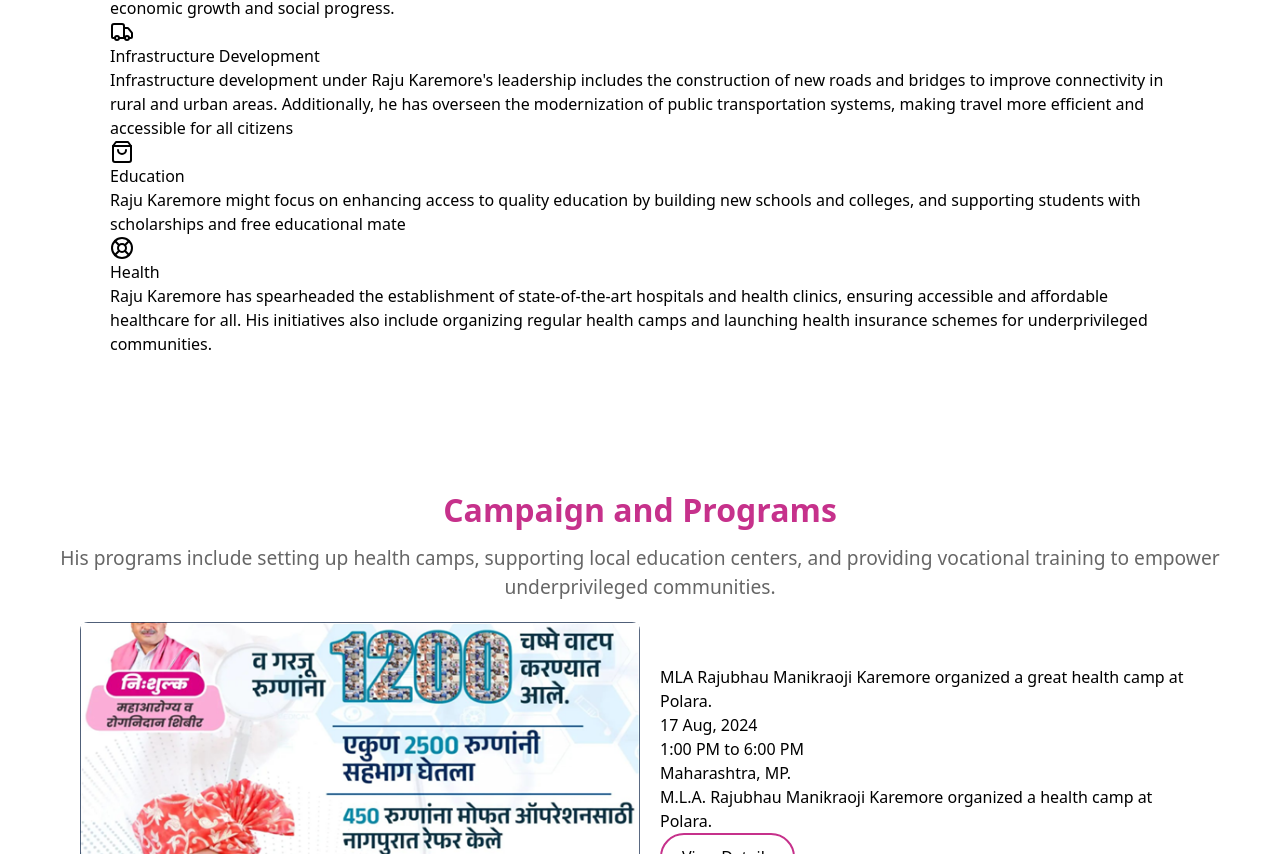
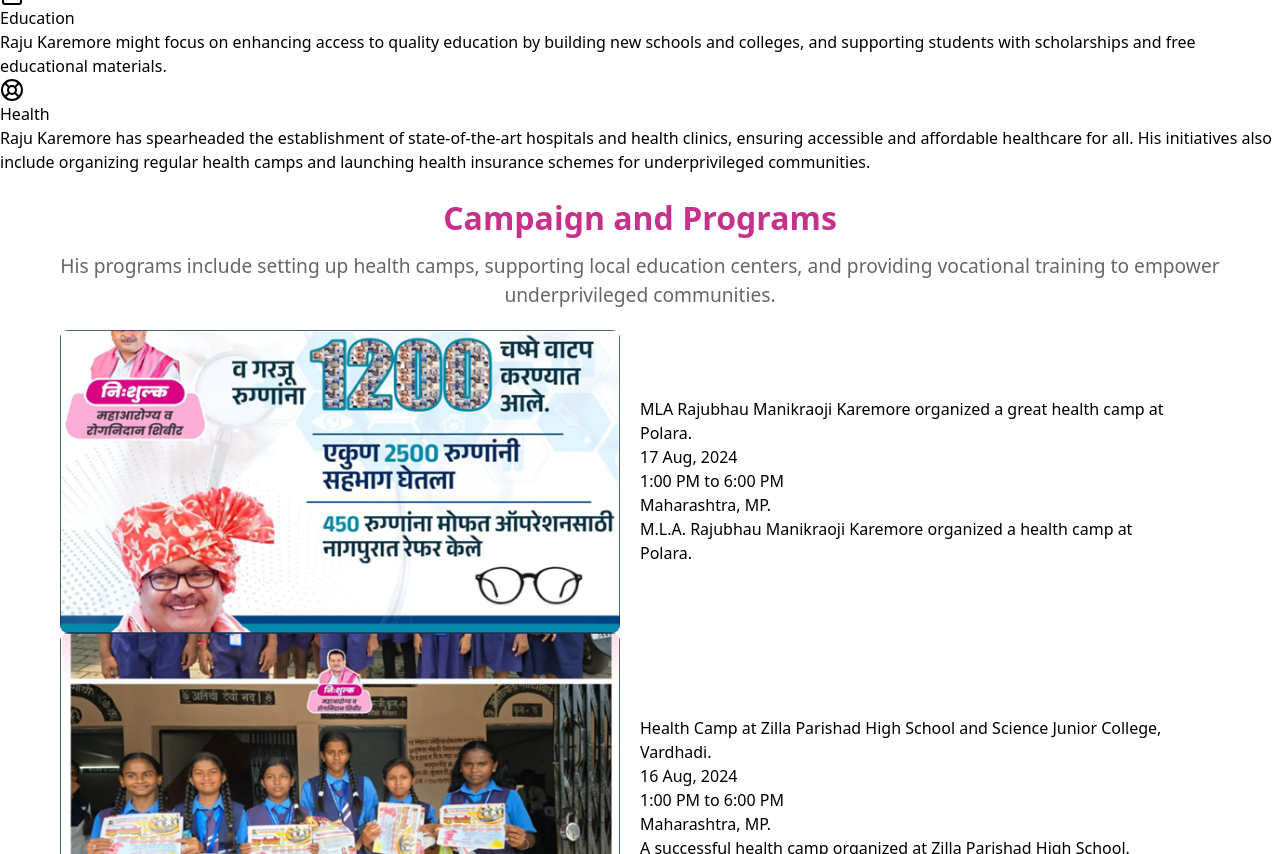
Before and after one commit to Tanmay7586/raju-karemore, a React (Vite) app: page / in a window 1280 px wide. Shown: the part 4346-5200 px from the top of the page. Built offline with nearby package versions, Linux system fonts and the light colour scheme.

Commit message:
Added responsiveness to  many part

```diff
--- a/src/Campaign.jsx
+++ b/src/Campaign.jsx
@@ -51,30 +51,36 @@ const Campaign = () => {
     ];
 
     return (
-        <div className="campaign-container">
-            <h2 className="campaign-header">Campaign and Programs</h2>
-            <p className="campaign-subheader">
+        <div className="campaign-container p-4 md:p-10">
+            <h2 className="campaign-header text-center text-2xl md:text-3xl font-bold mb-4">
+                Campaign and Programs
+            </h2>
+            <p className="campaign-subheader text-center mb-8 max-w-2xl mx-auto">
                 His programs include setting up health camps, supporting local education centers, and providing vocational training to empower underprivileged communities.
             </p>
+            <div className="grid grid-cols-1 md:grid-cols-2 gap-8">
                 {campaigns.map((campaign, index) => (
-                <div className={`campaign-block ${index % 2 === 0 ? 'left' : 'right'}`} key={index}>
+                    <div
+                        className={`campaign-block p-4 shadow-md rounded-lg flex flex-col md:flex-row items-center bg-white ${index % 2 === 0 ? 'md:flex-row-reverse' : ''}`}
+                        key={index}
+                    >
                         <img
                             src={campaign.image}
                             alt={campaign.title}
-                        className="campaign-image"
+                            className="campaign-image w-full md:w-1/2 h-48 object-cover rounded-lg mb-4 md:mb-0 md:ml-4"
                         />
-                    <div className="campaign-info">
-                        <h3 className="campaign-title">{campaign.title}</h3>
-                        <p className="campaign-details">
+                        <div className="campaign-info md:w-1/2">
+                            <h3 className="campaign-title text-xl font-semibold mb-2">{campaign.title}</h3>
+                            <p className="campaign-details text-sm mb-2">
                                 <i className="fas fa-calendar-alt"></i> {campaign.date} <br />
                                 <i className="fas fa-clock"></i> {campaign.time} <br />
                                 <i className="fas fa-map-marker-alt"></i> {campaign.location}
                             </p>
-                        <p className="campaign-description">{campaign.description}</p>
-                        <button className="view-details-button">View Details</button>
+                            <p className="campaign-description text-gray-700">{campaign.description}</p>
                         </div>
                     </div>
                 ))}
+            </div>
         </div>
     );
 };
--- a/src/Gallery.jsx
+++ b/src/Gallery.jsx
@@ -3,19 +3,23 @@ import galleryImage from "./assets/image.png"; // Adjust the path as per your fo
 
 const Gallery = () => {
   return (
-    <div style={{ color: "#C6318B", textAlign: "center", marginTop: "20px" }}>
-      <h1>GALLERY</h1>
+    <div className="gallery-container text-center py-8" style={{ color: "#C6318B" }}>
+      <h1 className="text-3xl font-bold mb-6">GALLERY</h1>
+      <div className="gallery-image-wrapper mx-auto">
         <img
           src={galleryImage}
           alt="Gallery"
+          className="gallery-image rounded-lg shadow-lg"
           style={{
-          width: "80%",
+            width: "90%",
+            maxWidth: "800px",
             height: "auto",
             margin: "0 auto",
             display: "block",
           }}
         />
       </div>
+    </div>
   );
 };
 
--- a/src/components/Feature.jsx
+++ b/src/components/Feature.jsx
@@ -11,7 +11,7 @@ import {
 } from "lucide-react";
 
 const FeatureCard = ({ icon: Icon, title, description }) => (
-  <div className="flex justify-center mx-10 ">
+  <div className="flex justify-center mx-4 md:mx-10">
     <div className="flex flex-col items-center text-center">
       <div className="bg-gray-200 rounded-full p-3 mb-4">
         <Icon className="w-6 h-6 text-gray-600" />
@@ -28,13 +28,13 @@ const Feature = () => {
       icon: Truck,
       title: "Infrastructure Development",
       description:
-        "Infrastructure development under Raju Karemore's leadership includes the construction of new roads and bridges to improve connectivity in rural and urban areas. Additionally, he has overseen the modernization of public transportation systems, making travel more efficient and accessible for all citizens",
+        "Infrastructure development under Raju Karemore's leadership includes the construction of new roads and bridges to improve connectivity in rural and urban areas. Additionally, he has overseen the modernization of public transportation systems, making travel more efficient and accessible for all citizens.",
     },
     {
       icon: ShoppingBag,
       title: "Education",
       description:
-        "Raju Karemore might focus on enhancing access to quality education by building new schools and colleges, and supporting students with scholarships and free educational mate",
+        "Raju Karemore might focus on enhancing access to quality education by building new schools and colleges, and supporting students with scholarships and free educational materials.",
     },
     {
       icon: LifeBuoy,
@@ -45,19 +45,11 @@ const Feature = () => {
   ];
 
   return (
-    <div
-      className="container mx-auto px-4 py-8 items-center"
-      style={{
-        paddingLeft: "110px",
-        paddingRight: "110px",
-        paddingTop: "110px",
-        paddingBottom: "110px",
-      }}
-    >
+    <div className="container mx-auto px-4 py-8">
       <h1 className="text-[#C6318B] text-3xl font-semibold mb-3 text-center">
         Public Service
       </h1>
-      <p className="text-center mb-10">
+      <p className="text-center mb-10 px-2 md:px-0">
         Raju Karemore has led transformative public services, focusing on
         building essential infrastructure, improving healthcare access, and
         enhancing educational opportunities in underserved communities. His
@@ -65,7 +57,7 @@ const Feature = () => {
         economic growth and social progress.
       </p>
       {/* Centered text */}
-      <div className="grid grid-cols-1 sm:grid-cols-3 p-10 gap-8">
+      <div className="grid grid-cols-1 sm:grid-cols-2 lg:grid-cols-3 gap-8 p-4 md:p-10">
         {features.map((feature, index) => (
           <FeatureCard key={index} {...feature} />
         ))}
--- a/src/components/OurVision.jsx
+++ b/src/components/OurVision.jsx
@@ -3,9 +3,9 @@ import ab3 from "../assets/ab3.jpeg";
 
 const OurVision = () => {
   return (
-    <section className="relative bg-[#FFFA12] py-10 px-20 flex flex-col md:flex-row items-start">
+    <section className="relative bg-[#FFFA12] py-10 px-5 md:px-20 flex flex-col md:flex-row items-start">
       {/* Container for text and progress bars */}
-      <div className="md:w-1/2 pr-10 z-10">
+      <div className="w-full md:w-1/2 pr-0 md:pr-10 z-10">
         <h2 className="text-3xl font-bold text-black mb-4">
           United For Progress Our Vision
         </h2>
@@ -39,11 +39,11 @@ const OurVision = () => {
       </div>
 
       {/* Image container */}
-      <div className="absolute pl-10 right-0 top-0 bottom-0">
+      <div className="mt-10 md:mt-0 md:ml-10 w-full md:w-auto">
         <img
           src={ab3}
           alt="Raju Karemore"
-          className="h-full w-auto object-cover shadow-lg" // Make sure the image covers the full height
+          className="w-full md:h-full object-cover shadow-lg" // Adjusted for responsiveness
         />
       </div>
     </section>
```
Lines whose indentation alone changed are shown as unchanged.
